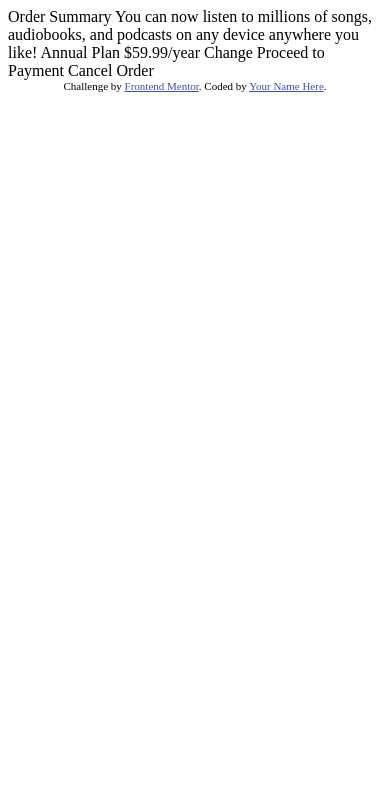
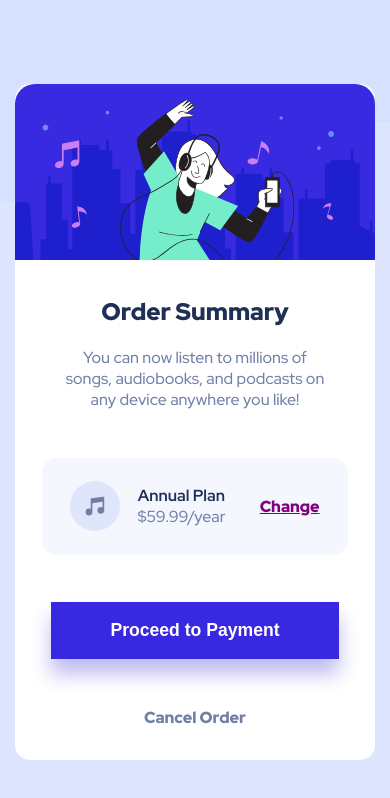
Before and after one commit to H4m4k/Order-summary-component, a plain HTML site: page index.html in a window 390 px wide. Drawn offline with Linux system fonts and the light colour scheme.

Commit message:
mobile first, doing desktop

```diff
--- a/CSS/style.css
+++ b/CSS/style.css
@@ -0,0 +1,122 @@
+* {
+	box-sizing: border-box;
+}
+
+html {
+	font-family: "Red Hat Display", sans-serif;
+}
+
+body {
+	margin: 0;
+	padding: 0;
+	overflow: hidden;
+	width: 100%;
+	height: 100vh;
+	background-color: #dde4fe;
+	font-size: 16px;
+}
+
+main {
+	height: inherit;
+	display: flex;
+	align-items: center;
+	justify-content: space-evenly;
+	width: inherit;
+}
+
+.container {
+	width: 85%;
+	min-height: 80%;
+	background-color: #fff;
+	text-align: center;
+	min-width: 360px;
+	max-width: 560px;
+
+	display: flex;
+	flex-direction: column;
+	justify-content: space-between;
+}
+
+section > img {
+	width: 100%;
+	border-radius: 20px 20px 0 0;
+}
+
+section > main {
+	background-color: #f5f7ff;
+	margin: 2em auto;
+	padding: 0.7em;
+}
+
+.center {
+	justify-content: center;
+	align-items: center;
+}
+
+.block {
+	display: block;
+}
+
+.bold {
+	font-weight: bolder;
+}
+
+.bg-image {
+	background-image: url(/images/pattern-background-mobile.svg);
+	background-repeat: no-repeat;
+	background-size: 100% auto;
+	position: absolute;
+	top: 0;
+	left: 0;
+}
+
+.header-h1 {
+	font-weight: 900;
+}
+
+.header-p {
+	width: 75%;
+	margin: 0 auto;
+}
+
+.round-corner {
+	border-radius: 15px;
+}
+.pale-blue {
+	color: #7280a7;
+}
+.dark-blue {
+	color: hsl(223, 47%, 23%);
+}
+.blue-button {
+	border: none;
+	background-color: hsl(245, 75%, 52%);
+	color: #fff;
+	font-weight: 700;
+	padding: 1em 3em;
+	width: 80%;
+	font-size: 1.1em;
+	box-shadow: 0 15px 20px hsl(244.4, 64.3%, 83.5%);
+	align-self: center;
+}
+.cancel {
+	margin: 2em;
+	font-weight: 900;
+	text-decoration: none;
+}
+.plan-change {
+	font-weight: 900;
+	color: purple;
+}
+.cursor {
+	cursor: pointer;
+}
+
+@media only screen and (min-width: 420px) {
+	.header-h1 {
+		font-size: xx-large;
+	}
+	.desktop {
+		font-size: larger;
+	}
+}
--- a/index.html
+++ b/index.html
@@ -1,37 +1,55 @@
 <!DOCTYPE html>
 <html lang="en">
+
 <head>
   <meta charset="UTF-8">
-  <meta name="viewport" content="width=device-width, initial-scale=1.0"> <!-- displays site properly based on user's device -->
+  <meta name="viewport" content="width=device-width, initial-scale=1.0">
+  <!-- displays site properly based on user's device -->
+  <link rel="preconnect" href="https://fonts.googleapis.com">
+  <link rel="preconnect" href="https://fonts.gstatic.com" crossorigin>
+  <link href="https://fonts.googleapis.com/css2?family=Red+Hat+Display:wght@500;700;900&display=swap" rel="stylesheet">
 
   <link rel="icon" type="image/png" sizes="32x32" href="./images/favicon-32x32.png">
+  <link rel="stylesheet" href="./CSS/style.css" type="text/css">
 
   <title>Frontend Mentor | Order summary card</title>
 
   <!-- Feel free to remove these styles or customise in your own stylesheet 👍 -->
-  <style>
-    .attribution { font-size: 11px; text-align: center; }
-    .attribution a { color: hsl(228, 45%, 44%); }
-  </style>
+
 </head>
+
 <body>
+  <main class="center bg-image">
 
-  Order Summary
+    <Section class="container round-corner">
 
-  You can now listen to millions of songs, audiobooks, and podcasts on any
-  device anywhere you like!
+      <img src="/images/illustration-hero.svg" alt="girld listening to music and dancing">
 
-  Annual Plan
-  $59.99/year
+      <header>
+        <h1 class="header-h1 dark-blue">Order Summary</h1>
+        <p class="header-p pale-blue">You can now listen to millions of songs, audiobooks, and podcasts on any device
+          anywhere you like!</p>
+      </header>
 
-  Change
+      <main class="round-corner">
+        <img src="/images/icon-music.svg" width="50px" alt="">
+        <p class="desktop"><span class="bold dark-blue">Annual Plan</span> </br> <span
+            class="pale-blue">$59.99/year</span></p>
+        <p></p>
+        <a href="#" class="plan-change cursor">Change</a>
+      </main>
+      <button class="blue-button cursor">Proceed to Payment</button>
+      <a href="#" class="block cancel pale-blue cursor">Cancel Order</a>
 
-  Proceed to Payment
-  Cancel Order
+    </Section>
+  </main>
 
-  <div class="attribution">
+
+
+  <!-- <div class="attribution">
     Challenge by <a href="https://www.frontendmentor.io?ref=challenge" target="_blank">Frontend Mentor</a>.
     Coded by <a href="#">Your Name Here</a>.
-  </div>
+  </div> -->
 </body>
+
 </html>
```
